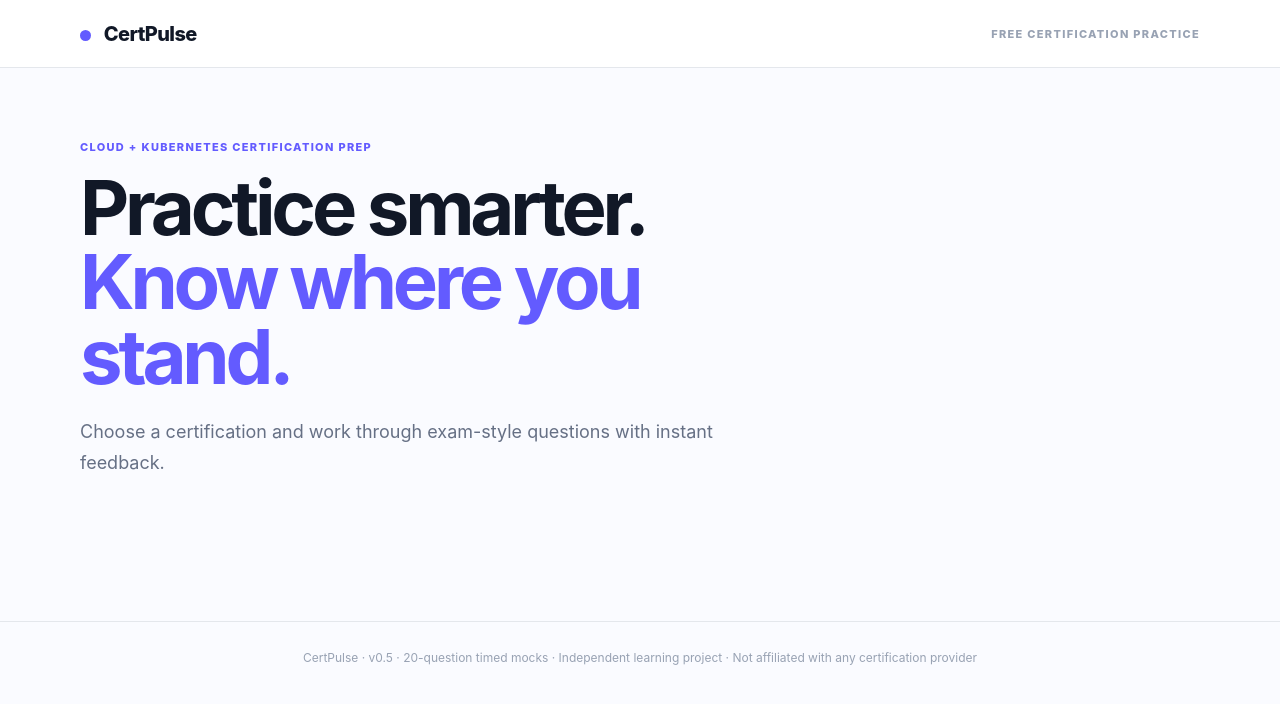
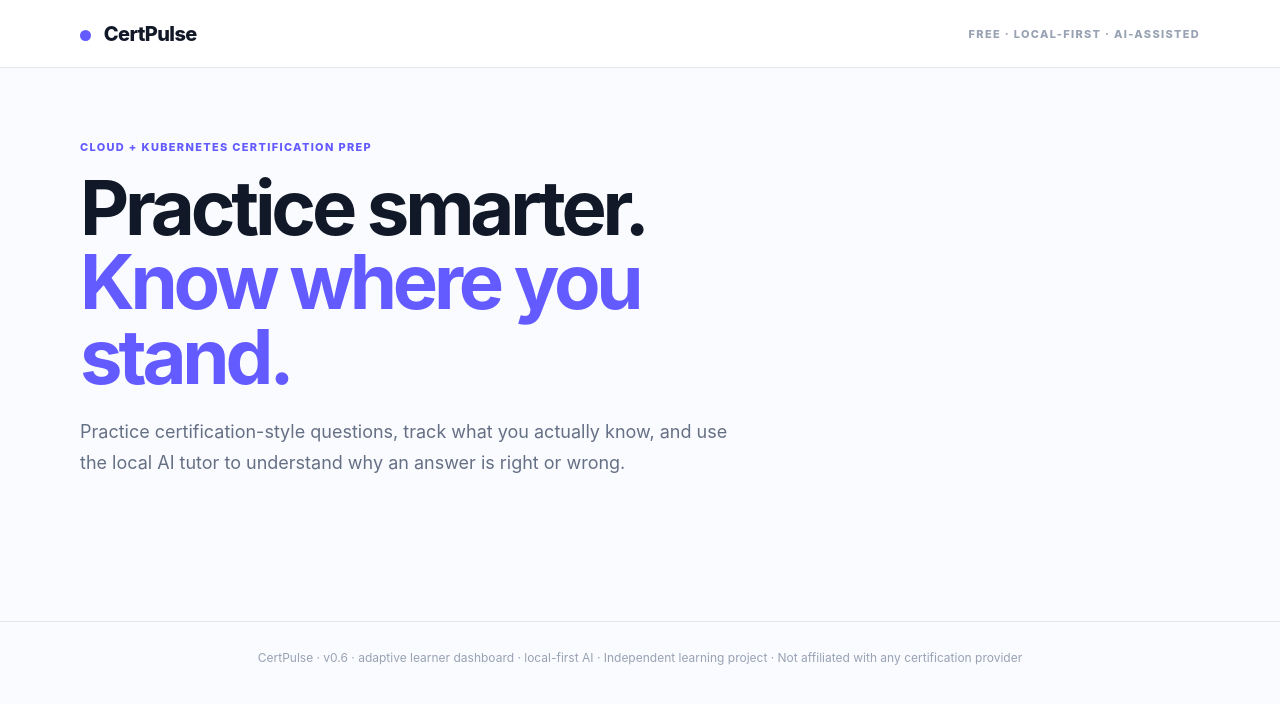
Before and after one commit to Harithasridhar1306/certpulse, a plain HTML site: page index.html in a window 1280 px wide. Drawn offline with Linux system fonts and the light colour scheme.

Commit message:
Add learner dashboard to CertPulse

```diff
--- a/index.html
+++ b/index.html
@@ -9,14 +9,15 @@
 <body>
 <header class="topbar">
   <div class="brand"><span class="brand-dot"></span> CertPulse</div>
-  <span class="topbar-note">FREE CERTIFICATION PRACTICE</span>
+  <span class="topbar-note">FREE · LOCAL-FIRST · AI-ASSISTED</span>
 </header>
 <main>
   <section class="hero">
     <div class="eyebrow">CLOUD + KUBERNETES CERTIFICATION PREP</div>
     <h1>Practice smarter.<br><span>Know where you stand.</span></h1>
-    <p class="hero-copy">Choose a certification and work through exam-style questions with instant feedback.</p>
+    <p class="hero-copy">Practice certification-style questions, track what you actually know, and use the local AI tutor to understand why an answer is right or wrong.</p>
   </section>
+  <section id="dashboard" class="dashboard" aria-live="polite"></section>
   <section id="cards" class="cert-grid"></section>
   <section id="practice" class="practice-shell" hidden>
     <div class="practice-top">
@@ -36,7 +37,7 @@
     </div>
   </section>
 </main>
-<footer>CertPulse · v0.5 · 20-question timed mocks · Independent learning project · Not affiliated with any certification provider</footer>
-<script src="app.js?v=8"></script>
+<footer>CertPulse · v0.6 · adaptive learner dashboard · local-first AI · Independent learning project · Not affiliated with any certification provider</footer>
+<script src="app.js?v=9"></script>
 </body>
 </html>
```
